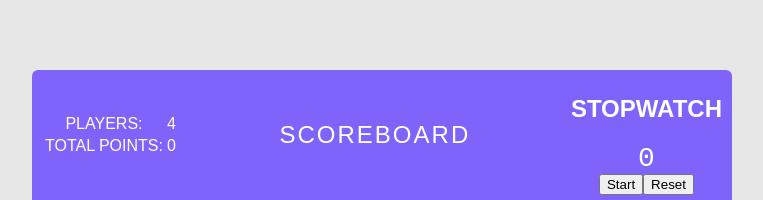
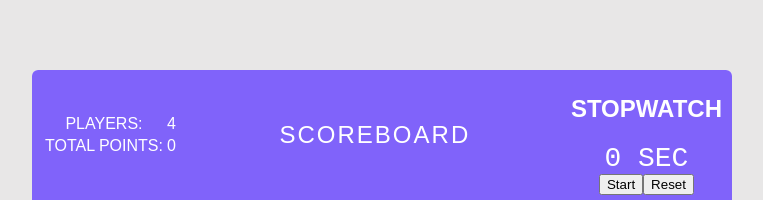
Before and after one commit to dostaglou/React-Playerboard-Oct7, a React (Create React App) app: page / in a window 1280 px wide. Shown: the top 200 px of the page, without its empty margins (258-1021 px from the left). Built offline with nearby package versions, Linux system fonts and the light colour scheme.

Commit message:
can now display elapsed time

```diff
--- a/src/components/Stopwatch.jsx
+++ b/src/components/Stopwatch.jsx
@@ -10,7 +10,7 @@ class Stopwatch extends React.Component {
 
 handleStopwatch = () => {
   this.setState( prevState => ({
-    isRunning: !this.prevState.isRunning
+    isRunning: !prevState.isRunning
   }));
   if (!this.state.isRunning) {
     this.setState({ previousTime: Date.now() })
@@ -32,10 +32,11 @@ tick = () => {
 }
 
   render(){
+    const seconds = Math.floor(this.state.elapsedTime / 1000);
     return (
       <div className="Stopwatch">
         <h2>Stopwatch</h2>
-        <span className="stopwatch-time">0</span>
+        <span className="stopwatch-time">{seconds} sec</span>
         <button onClick={this.handleStopwatch}>
           { this.state.isRunning ? 'Stop' : 'Start'}
         </button>
```
